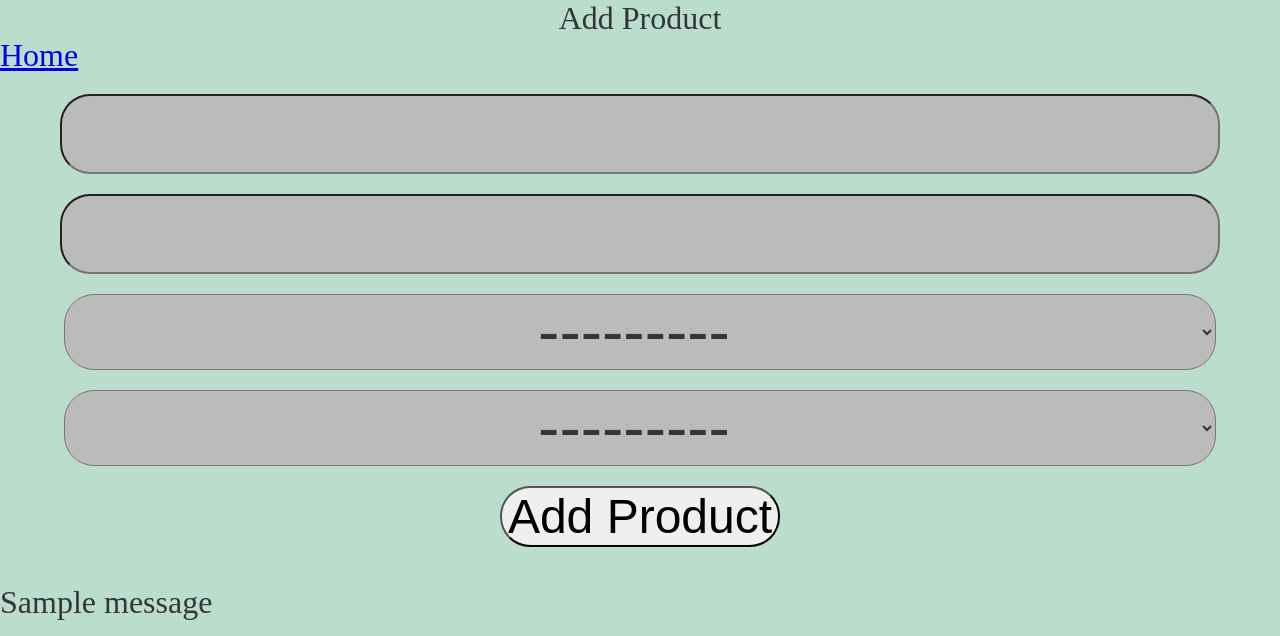
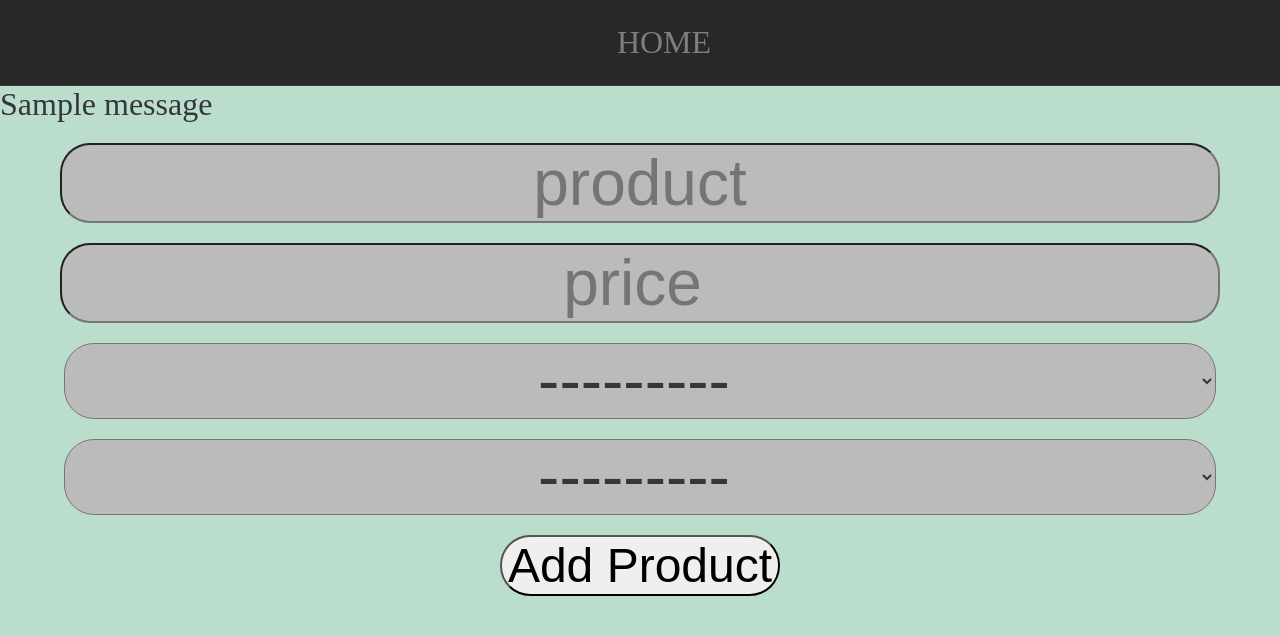
Before and after one commit to d-g-code/django_price_app, a Django app: page /add in a window 1280 px wide; the page is wider, and only the part inside the window is pictured. Shown: the top 636 px of that part. Run offline with Django 3.2, Linux system fonts and the light colour scheme; tables that the repository leaves empty hold one stand-in row (values such as "Sample post"); one stand-in notice (Sample message) is shown.

Commit message:
change form added widget, message propmt top screan and red and style body change background color

```diff
--- a/product_price/forms.py
+++ b/product_price/forms.py
@@ -1,8 +1,14 @@
 from django import forms
-from .models import Product, Store
+from .models import Product, Store, Kind
 
 
 class AddProductForms(forms.ModelForm):
+    product = forms.CharField(widget=forms.TextInput(attrs={'class': 'form-group', 'placeholder': 'product'}))
+    price = forms.DecimalField(widget=forms.TextInput(
+        attrs={'class': 'form-group', 'placeholder': 'price', 'type': 'number', 'step': 0.01, 'min': 0}))
+    product_kind = forms.ModelChoiceField(queryset=Kind.objects.all())
+    product_store = forms.ModelChoiceField(queryset=Store.objects.all())
+
     class Meta:
         model = Product
         fields = ['product', 'price', 'product_kind', 'product_store']
--- a/product_price/models.py
+++ b/product_price/models.py
@@ -19,7 +19,7 @@ class Product(models.Model):
     product = models.CharField(max_length=40, default='')
     price = models.DecimalField(max_digits=5, decimal_places=2, default='')
     product_kind = models.ForeignKey(Kind, on_delete=models.CASCADE)
-    product_store = models.ForeignKey(Store, on_delete=models.CASCADE)
+    product_store = models.ForeignKey(Store, on_delete=models.  CASCADE)
 
     def __str__(self):
         return self.product
--- a/product_price/templates/product_price/add_product.html
+++ b/product_price/templates/product_price/add_product.html
@@ -9,24 +9,27 @@
 </head>
 <body>
 
-    <p class="title-product">Add Product</p>
-    <a href="{% url 'product_price:index_product' %}">Home</a>
-    <br>
+    <div class="nav">
+        <a href="{% url 'product_price:index_product' %}">Home</a>
+    </div>
 
+    <div class="message">
+        {% if messages %}
+        {% for message in messages %}
+            {{ message }}
+        {% endfor %}
+    </div>
+
+    {% endif %}
     <form method="POST">
         {% csrf_token %}
-        {{ form.product }}
-        {{ form.price }}
-        {{ form.product_kind }}
-        {{ form.product_store }}
+        {% for field in form.visible_fields %}
+            {{ field }}
+        {% endfor %}
         <input class="button" type="submit" name="" value="Add Product">
     </form>
     <br>
-    {% if messages %}
-        {% for message in messages %}
-            {{ message }}
-        {% endfor %}
-    {% endif %}
+
 
 </body>
 </html>
--- a/product_price/templates/product_price/layout.html
+++ b/product_price/templates/product_price/layout.html
@@ -11,8 +11,8 @@
 
         {% if user.is_authenticated %}
             <div class="nav">
-            <a href="{% url 'product_price:add_product' %}">Dodaj Produkt</a>
-            <a href="{% url 'product_price:logout' %}">Wyloguj</a>
+                <a href="{% url 'product_price:add_product' %}">Dodaj Produkt</a>
+                <a href="{% url 'product_price:logout' %}">Wyloguj</a>
             </div>
             {% block content %}{% endblock%}
 
```
Also changed, not shown: product_price/templates/product_price/product.html (indentation only).
